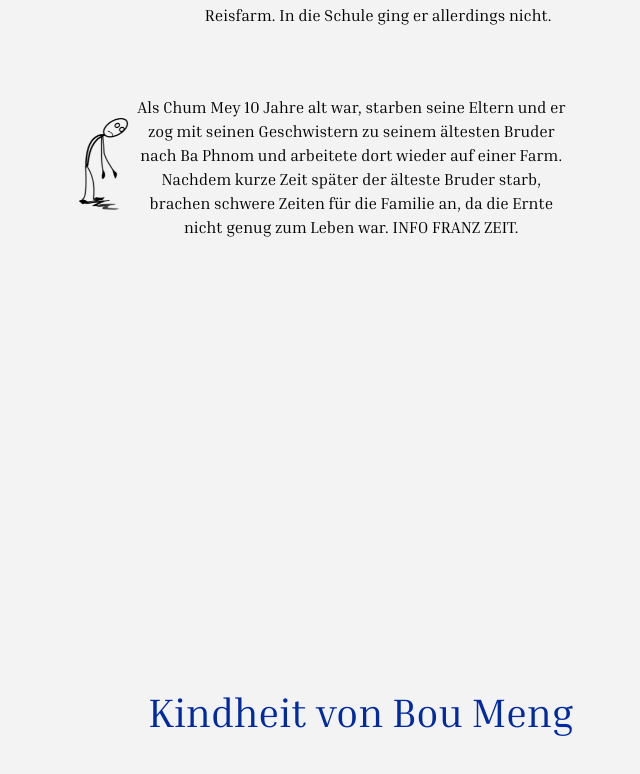
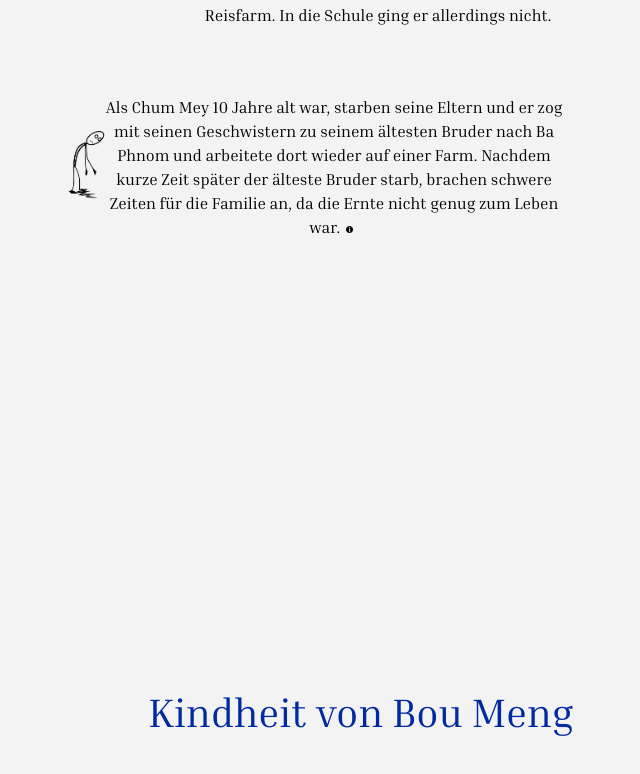
Before and after one commit to carlobeckmann2602/digital-storytelling-, a React (Vite) app: page / in a window 1280 px wide. Shown: the part 3419-4193 px from the top of the page, without its empty margins (281-921 px from the left). Built offline with nearby package versions, Linux system fonts and the light colour scheme.

Commit message:
info i without function

```diff
--- a/src/components/chapter/ChildhoodC/ChildhoodC.module.scss
+++ b/src/components/chapter/ChildhoodC/ChildhoodC.module.scss
@@ -17,3 +17,17 @@
   width: 40%;
   height: 40%;
 }
+
+.info {
+  width: 100%;
+  height: 100%;
+  cursor: pointer;
+}
+
+.infobutton {
+  width: 4%;
+  height: 4%;
+  cursor: pointer;
+  background-color: inherit;
+  border: none;
+}
--- a/src/components/chapter/ChildhoodC/ChildhoodC.tsx
+++ b/src/components/chapter/ChildhoodC/ChildhoodC.tsx
@@ -8,6 +8,7 @@ import * as language from './ChildhoodC_lang'
 import sampleGlücklich from '@/assets/img/sample_glücklich.png'
 import sampleArbeit from '@/assets/img/sample_hand.png'
 import sampleBedruckt from '@/assets/img/sample_bedruckt.png'
+import InfoI from '@/assets/img/info_i.png'
 
 
 interface Props {
@@ -53,7 +54,11 @@ const ChildhoodC = (props: Props) => {
           <img src={sampleBedruckt} alt='Austauschbild' className={classes.img} />
         </Parallax>
         <Parallax speed={5} translateX={['-10px', '-100px']}>
-          <p>{language.c_10J}</p>
+          <p>{language.c_10J}
+            <button className={classes.infobutton}>
+              <img src={InfoI} className={classes.info} />
+          </button>
+          </p>
         </Parallax>
       </div>
     </div>
--- a/src/components/chapter/ChildhoodC/ChildhoodC_lang.ts
+++ b/src/components/chapter/ChildhoodC/ChildhoodC_lang.ts
@@ -1,4 +1,4 @@
 export const HEADLINE = 'Beispiel Headline' // TODO: Replace with real language keys
 export const geburt_c = 'Es war ein Samstag im November 1931, als ein kleiner Junge namens Chum Mey in Thaot Croh geboren wurde.'
 export const dorf_geburt = 'In diesem Dorf in der Prey Veng Provinz lebte er mit seinen 5 Brüdern und 2 Schwestern und arbeitete zusammen mit seinen Eltern auf der Reisfarm. In die Schule ging er allerdings nicht.'
-export const c_10J = 'Als Chum Mey 10 Jahre alt war, starben seine Eltern und er zog mit seinen Geschwistern zu seinem ältesten Bruder nach Ba Phnom und arbeitete dort wieder auf einer Farm. Nachdem kurze Zeit später der älteste Bruder starb, brachen schwere Zeiten für die Familie an, da die Ernte nicht genug zum Leben war. INFO FRANZ ZEIT.'
+export const c_10J = 'Als Chum Mey 10 Jahre alt war, starben seine Eltern und er zog mit seinen Geschwistern zu seinem ältesten Bruder nach Ba Phnom und arbeitete dort wieder auf einer Farm. Nachdem kurze Zeit später der älteste Bruder starb, brachen schwere Zeiten für die Familie an, da die Ernte nicht genug zum Leben war.'
```
Also changed, not shown: src/assets/img/info_i.png (added).
